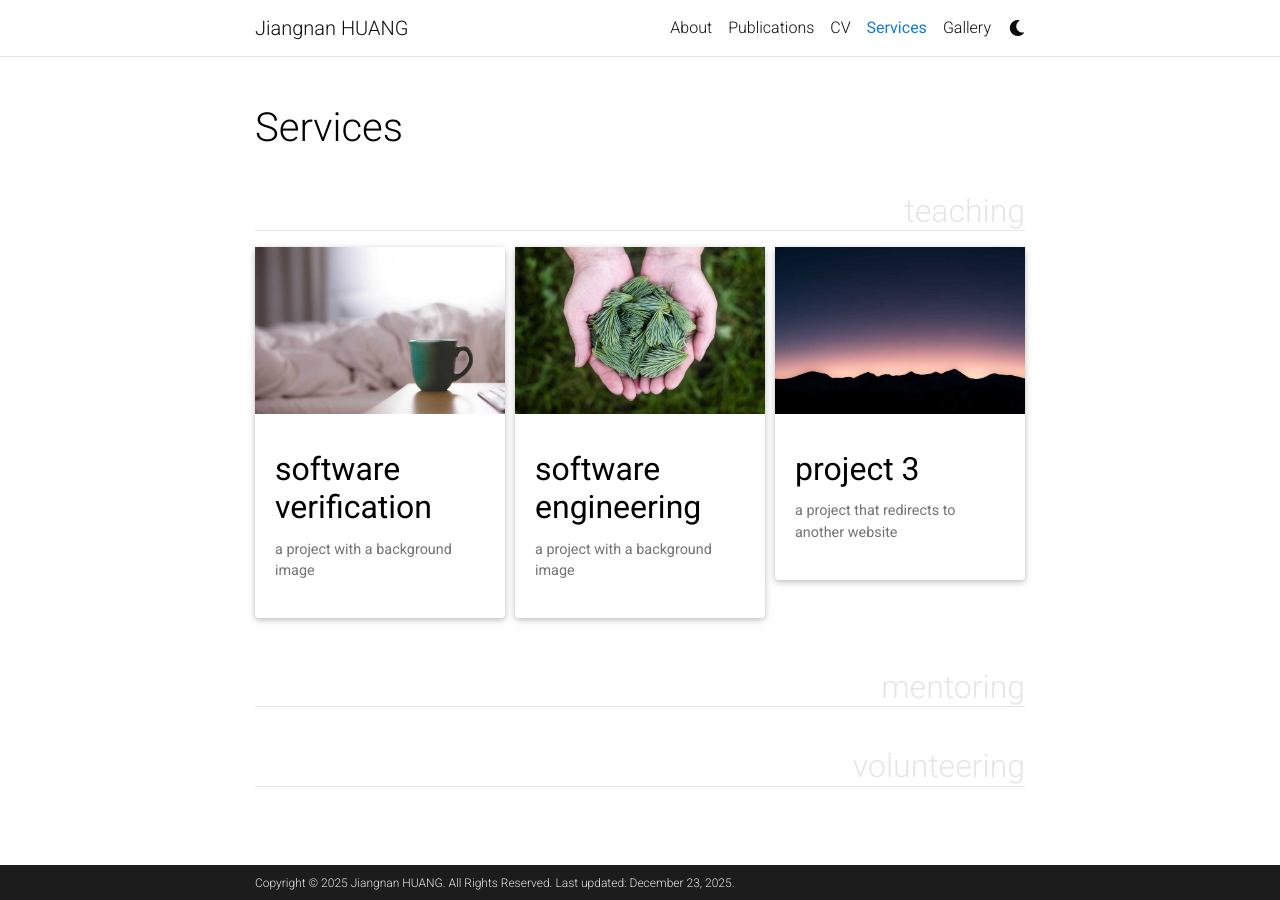
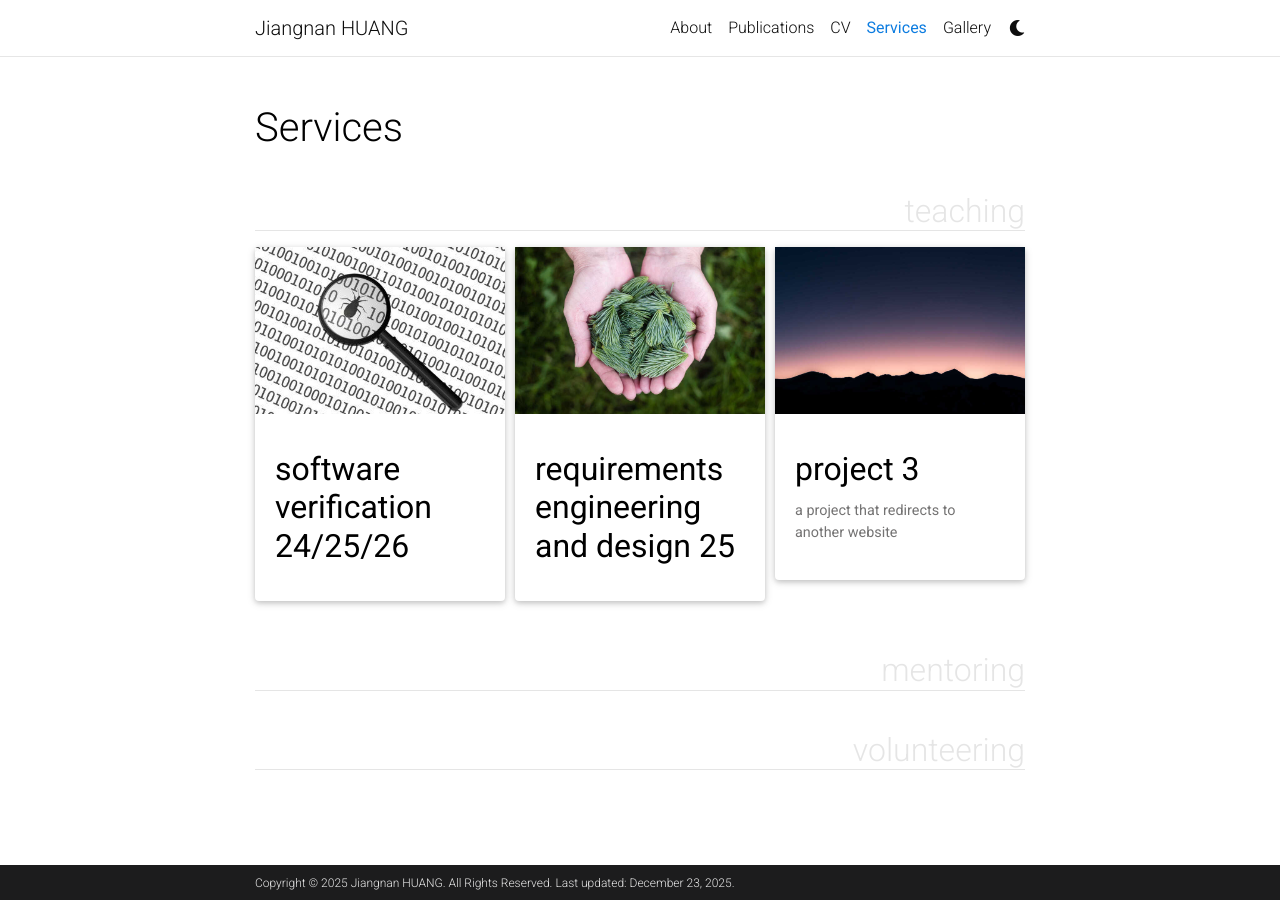
Before and after one commit to jiangnanpro/jiangnanpro.github.io, a Jekyll site: the page built from _pages/services.md, in a window 1280 px wide. Built offline with Jekyll 4.4.1, drawn with Linux system fonts in a browser that asks for light colours; comment, search, counter and statistics services are not loaded; a style sheet for code colours, icons or effects is not loaded.

Commit message:
update website

```diff
--- a/_services/2_project.md
+++ b/_services/1_service.md
@@ -1,9 +1,8 @@
 ---
 layout: page
-title: Software Engineering
-description: a project with a background image
-img: assets/img/3.jpg
-importance: 2
+title:  Software Verification 24/25/26
+img: assets/img/software_verification.jpg
+importance: 1
 category: teaching
 ---
 
--- a/_services/1_project.md
+++ b/_services/2_service.md
@@ -1,9 +1,8 @@
 ---
 layout: page
-title:  Software Verification
-description: a project with a background image
-img: assets/img/12.jpg
-importance: 1
+title: Requirements Engineering and Design 25
+img: assets/img/3.jpg
+importance: 2
 category: teaching
 ---
 
```
Also changed, not shown: _services/3_service.md (renamed from _services/3_project.md), assets/img/software_verification.jpg (added).
